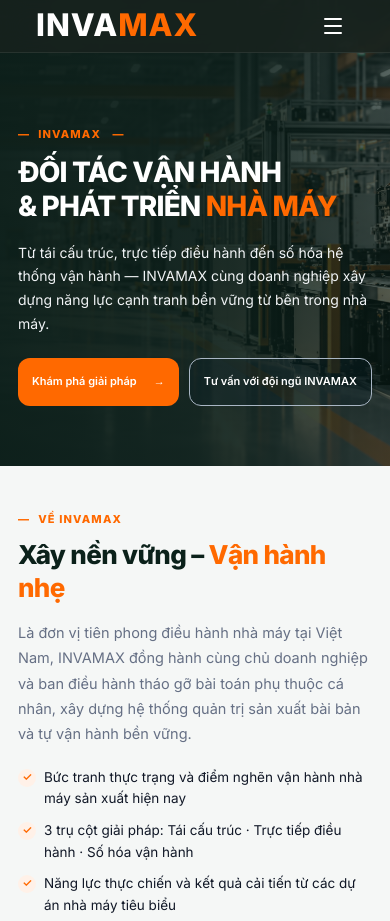
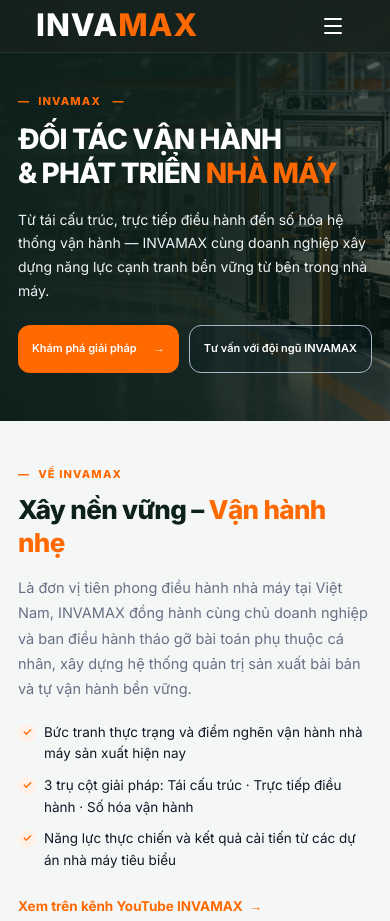
Before and after one commit to tranxuannhat88-cyber/Invamax-web, a plain HTML site: page index.html in a window 390 px wide. Shown: the top 921 px of the page. Drawn offline with nearby package versions, Linux system fonts and the light colour scheme.

Commit message:
Match homepage hero height to subpages (420px below navbar)

```diff
--- a/assets/css/homepage.css
+++ b/assets/css/homepage.css
@@ -464,22 +464,25 @@ footer{padding:46px 0 22px;background:var(--iv-dark)}.footer-grid{grid-template-
 }
 
 
-/* Hero vertical balance after removing proof badges */
+/* Hero vertical balance — matched to subpage hero height (420px below 52px navbar) */
 .hero {
-    min-height: 660px !important;
+    padding-top: 52px !important;
+    min-height: 472px !important;
+    display: flex !important;
+    align-items: center !important;
 }
 .hero-content {
-    padding-top: 190px !important;
-    padding-bottom: 115px !important;
+    padding-top: 52px !important;
+    padding-bottom: 52px !important;
 }
 
 @media (max-width: 980px) {
     .hero {
-        min-height: 580px !important;
+        min-height: 432px !important;
     }
     .hero-content {
-        padding-top: 150px !important;
-        padding-bottom: 80px !important;
+        padding-top: 44px !important;
+        padding-bottom: 44px !important;
     }
 }
 
@@ -488,8 +491,8 @@ footer{padding:46px 0 22px;background:var(--iv-dark)}.footer-grid{grid-template-
         min-height: auto !important;
     }
     .hero-content {
-        padding-top: 125px !important;
-        padding-bottom: 60px !important;
+        padding-top: 40px !important;
+        padding-bottom: 48px !important;
     }
 }
 
--- a/index.html
+++ b/index.html
@@ -36,7 +36,7 @@
     <link rel="preconnect" href="https://fonts.gstatic.com" crossorigin>
     <link href="https://fonts.googleapis.com/css2?family=Inter:wght@400;500;600;700;800&display=swap" rel="stylesheet">
     <link rel="stylesheet" href="assets/css/invamax-tokens.css">
-    <link rel="stylesheet" href="assets/css/homepage.css?v=9">
+    <link rel="stylesheet" href="assets/css/homepage.css?v=10">
 
     <!-- Lucide Icons -->
     <script src="https://unpkg.com/lucide@latest"></script>
```
Also changed, not shown: en/index.html (+1 -1 lines).
